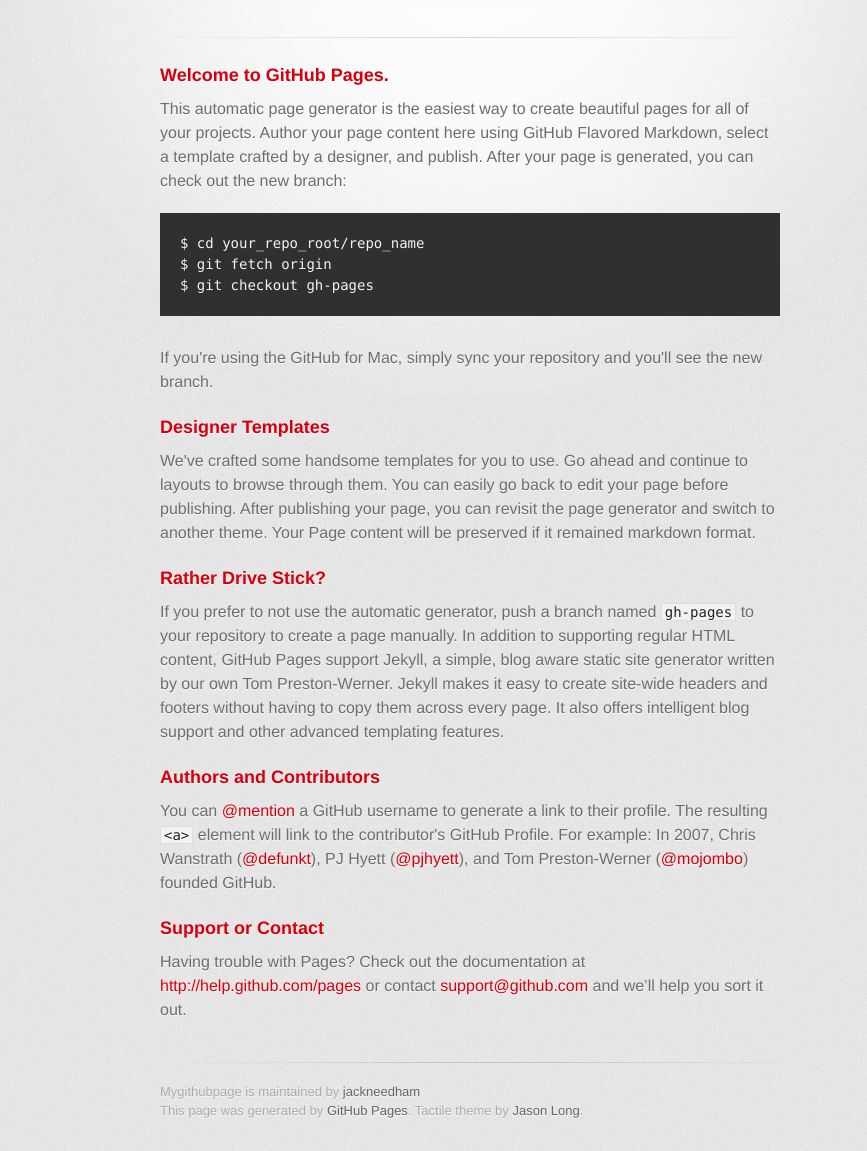
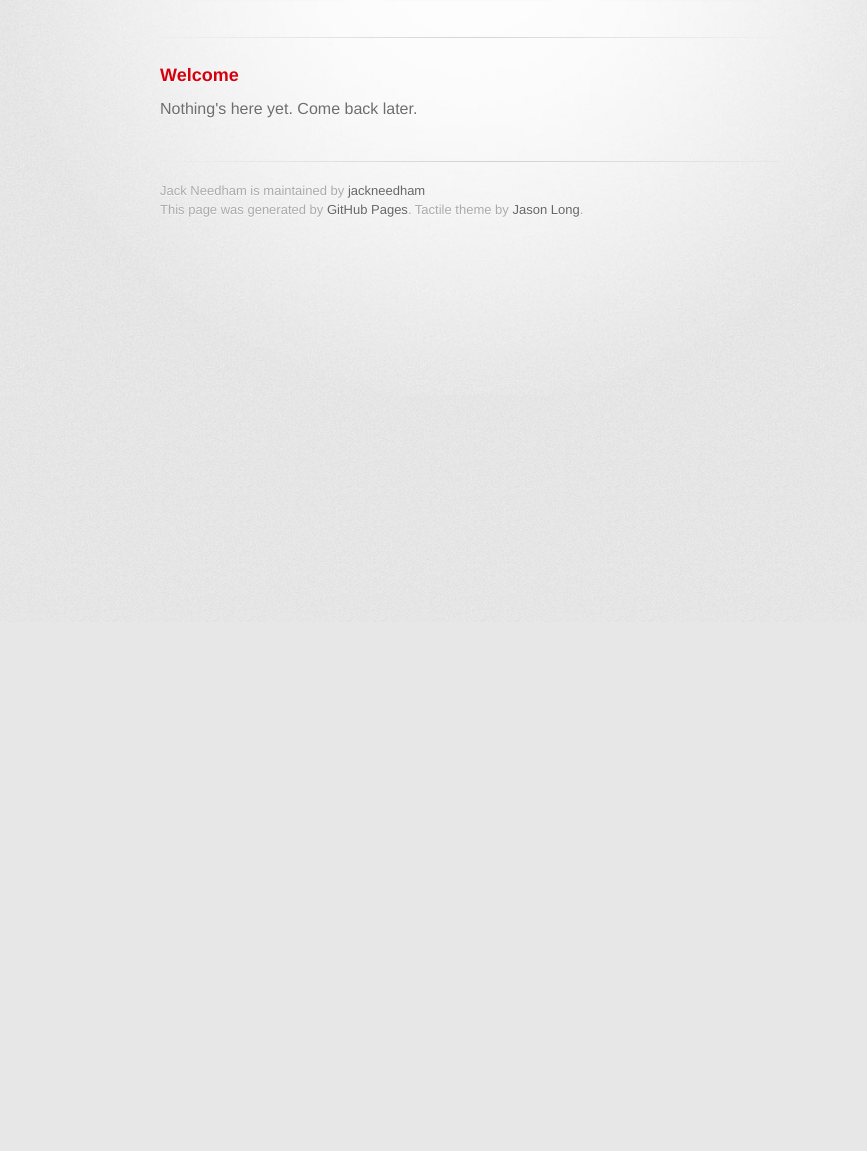
Before and after one commit to jackneedham/mygithubpage, a plain HTML site: page index.html in a window 1280 px wide. Shown: the part 178-1329 px from the top of the page, without its empty margins (170-1037 px from the left). After the commit the page ends 800 px from the top, so only its background shows below. Drawn offline with Linux system fonts and the light colour scheme; a web font is replaced by a local one.

Commit message:
Create gh-pages branch via GitHub

```diff
--- a/index.html
+++ b/index.html
@@ -10,7 +10,7 @@
     <!--[if lt IE 9]>
     <script src="//html5shiv.googlecode.com/svn/trunk/html5.js"></script>
     <![endif]-->
-    <title>Mygithubpage by jackneedham</title>
+    <title>Jack Needham by jackneedham</title>
   </head>
 
   <body>
@@ -18,7 +18,7 @@
       <div class="inner">
 
         <header>
-          <h1>Mygithubpage</h1>
+          <h1>Jack Needham</h1>
           <h2></h2>
         </header>
 
@@ -32,40 +32,13 @@
 
         <section id="main_content">
           <h3>
-<a name="welcome-to-github-pages" class="anchor" href="#welcome-to-github-pages"><span class="octicon octicon-link"></span></a>Welcome to GitHub Pages.</h3>
+<a name="welcome" class="anchor" href="#welcome"><span class="octicon octicon-link"></span></a>Welcome</h3>
 
-<p>This automatic page generator is the easiest way to create beautiful pages for all of your projects. Author your page content here using GitHub Flavored Markdown, select a template crafted by a designer, and publish. After your page is generated, you can check out the new branch:</p>
-
-<pre><code>$ cd your_repo_root/repo_name
-$ git fetch origin
-$ git checkout gh-pages
-</code></pre>
-
-<p>If you're using the GitHub for Mac, simply sync your repository and you'll see the new branch.</p>
-
-<h3>
-<a name="designer-templates" class="anchor" href="#designer-templates"><span class="octicon octicon-link"></span></a>Designer Templates</h3>
-
-<p>We've crafted some handsome templates for you to use. Go ahead and continue to layouts to browse through them. You can easily go back to edit your page before publishing. After publishing your page, you can revisit the page generator and switch to another theme. Your Page content will be preserved if it remained markdown format.</p>
-
-<h3>
-<a name="rather-drive-stick" class="anchor" href="#rather-drive-stick"><span class="octicon octicon-link"></span></a>Rather Drive Stick?</h3>
-
-<p>If you prefer to not use the automatic generator, push a branch named <code>gh-pages</code> to your repository to create a page manually. In addition to supporting regular HTML content, GitHub Pages support Jekyll, a simple, blog aware static site generator written by our own Tom Preston-Werner. Jekyll makes it easy to create site-wide headers and footers without having to copy them across every page. It also offers intelligent blog support and other advanced templating features.</p>
-
-<h3>
-<a name="authors-and-contributors" class="anchor" href="#authors-and-contributors"><span class="octicon octicon-link"></span></a>Authors and Contributors</h3>
-
-<p>You can <a href="https://github.com/blog/821" class="user-mention">@mention</a> a GitHub username to generate a link to their profile. The resulting <code>&lt;a&gt;</code> element will link to the contributor's GitHub Profile. For example: In 2007, Chris Wanstrath (<a href="https://github.com/defunkt" class="user-mention">@defunkt</a>), PJ Hyett (<a href="https://github.com/pjhyett" class="user-mention">@pjhyett</a>), and Tom Preston-Werner (<a href="https://github.com/mojombo" class="user-mention">@mojombo</a>) founded GitHub.</p>
-
-<h3>
-<a name="support-or-contact" class="anchor" href="#support-or-contact"><span class="octicon octicon-link"></span></a>Support or Contact</h3>
-
-<p>Having trouble with Pages? Check out the documentation at <a href="http://help.github.com/pages">http://help.github.com/pages</a> or contact <a href="mailto:support@github.com">support@github.com</a> and we’ll help you sort it out.</p>
+<p>Nothing's here yet. Come back later.</p>
         </section>
 
         <footer>
-          Mygithubpage is maintained by <a href="https://github.com/jackneedham">jackneedham</a><br>
+          Jack Needham is maintained by <a href="https://github.com/jackneedham">jackneedham</a><br>
           This page was generated by <a href="http://pages.github.com">GitHub Pages</a>. Tactile theme by <a href="https://twitter.com/jasonlong">Jason Long</a>.
         </footer>
 
```
Also changed, not shown: params.json (+1 -1 lines).
